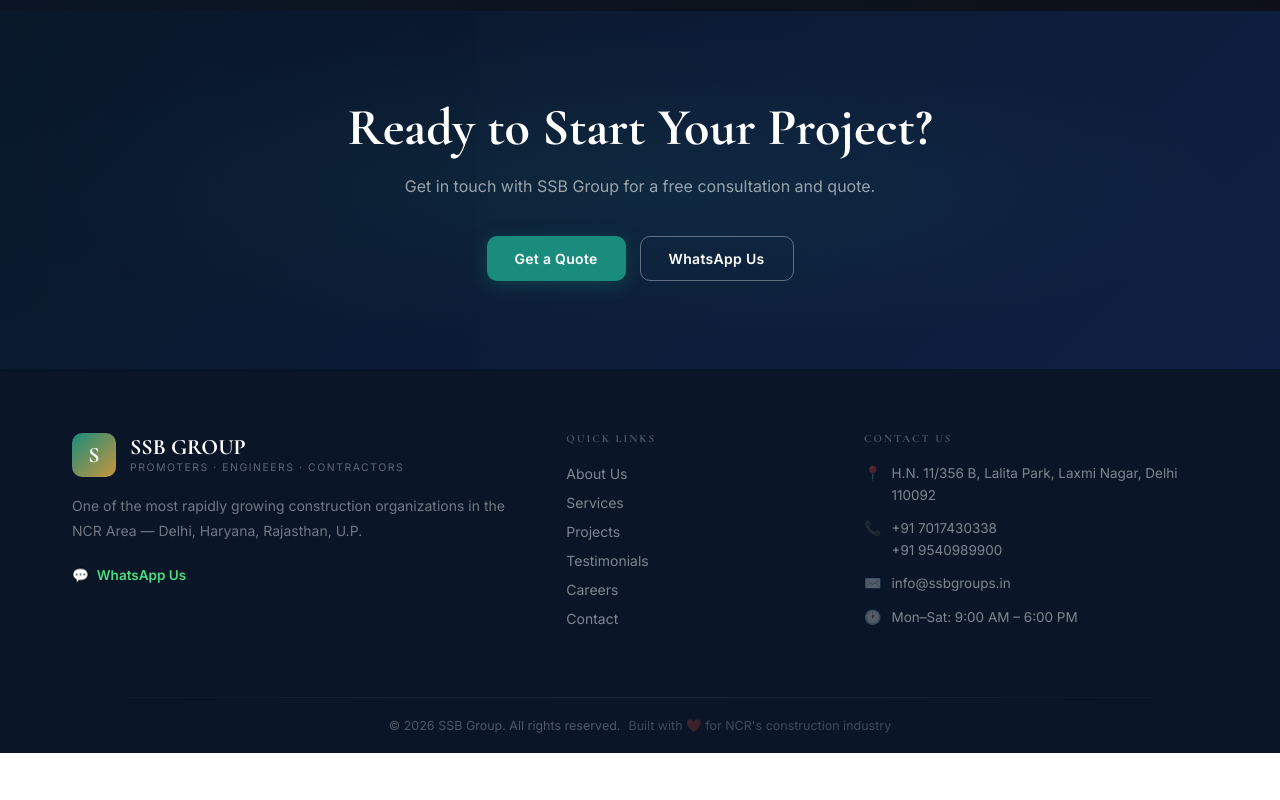
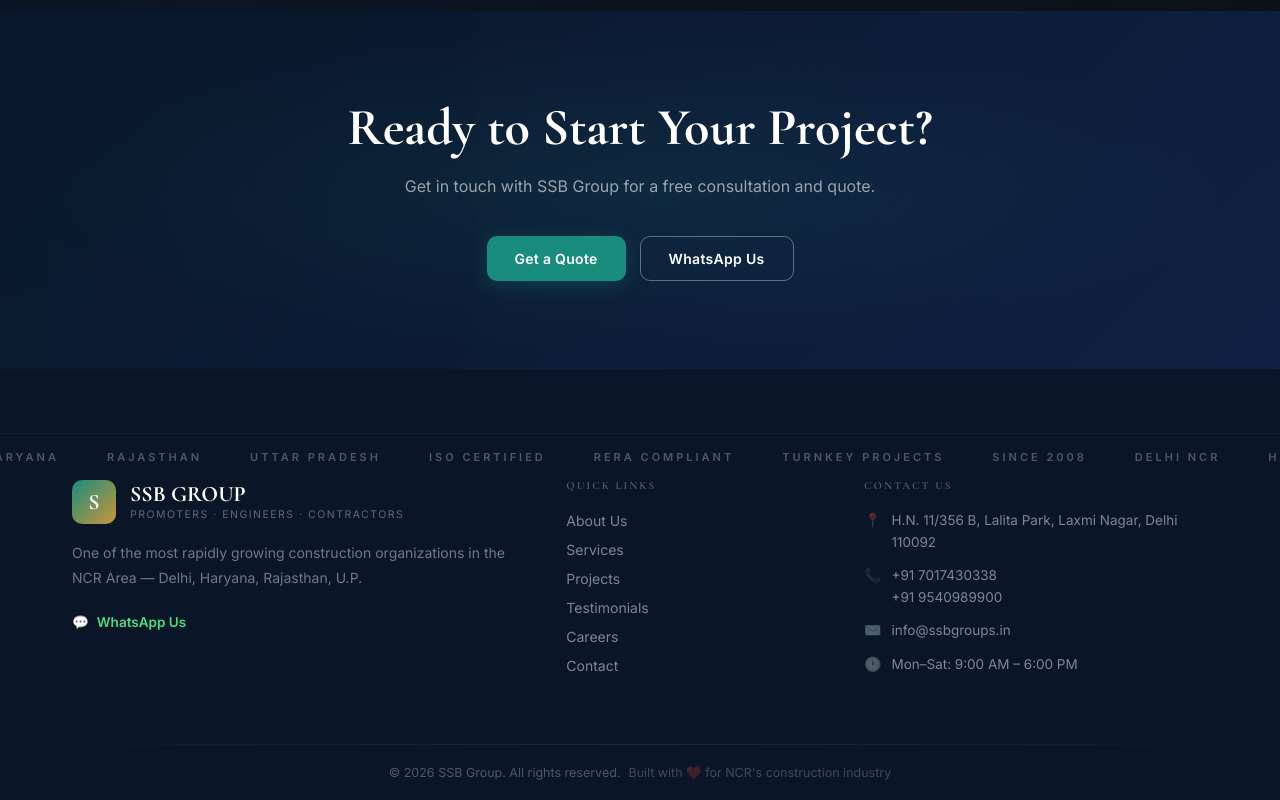
Before and after one commit to shivajitiwari1/sssbgroups, a Next.js app: page / in a window 1280 px wide. Shown: the part 4366-5166 px from the top of the page. Before the commit the page ends 5119 px from the top, so only its background shows below. Built offline with nearby package versions, Linux system fonts and the light colour scheme.

Commit message:
feat: footer marquee strip with city and credential scroll

```diff
--- a/components/Footer.tsx
+++ b/components/Footer.tsx
@@ -6,6 +6,16 @@
 export default function Footer() {
   return (
     <footer className="site-footer">
+      {/* Marquee */}
+      <div className="marquee-strip">
+        <div className="marquee-track">
+          {Array.from({ length: 2 }, () =>
+            ['Delhi NCR', 'Haryana', 'Rajasthan', 'Uttar Pradesh', 'ISO Certified', 'RERA Compliant', 'Turnkey Projects', 'Since 2008']
+          ).flat().map((item, i) => (
+            <span key={i} className="marquee-item">{item}</span>
+          ))}
+        </div>
+      </div>
       <div className="container footer-grid">
         <div className="footer-brand">
           <div className="footer-logo">
```
